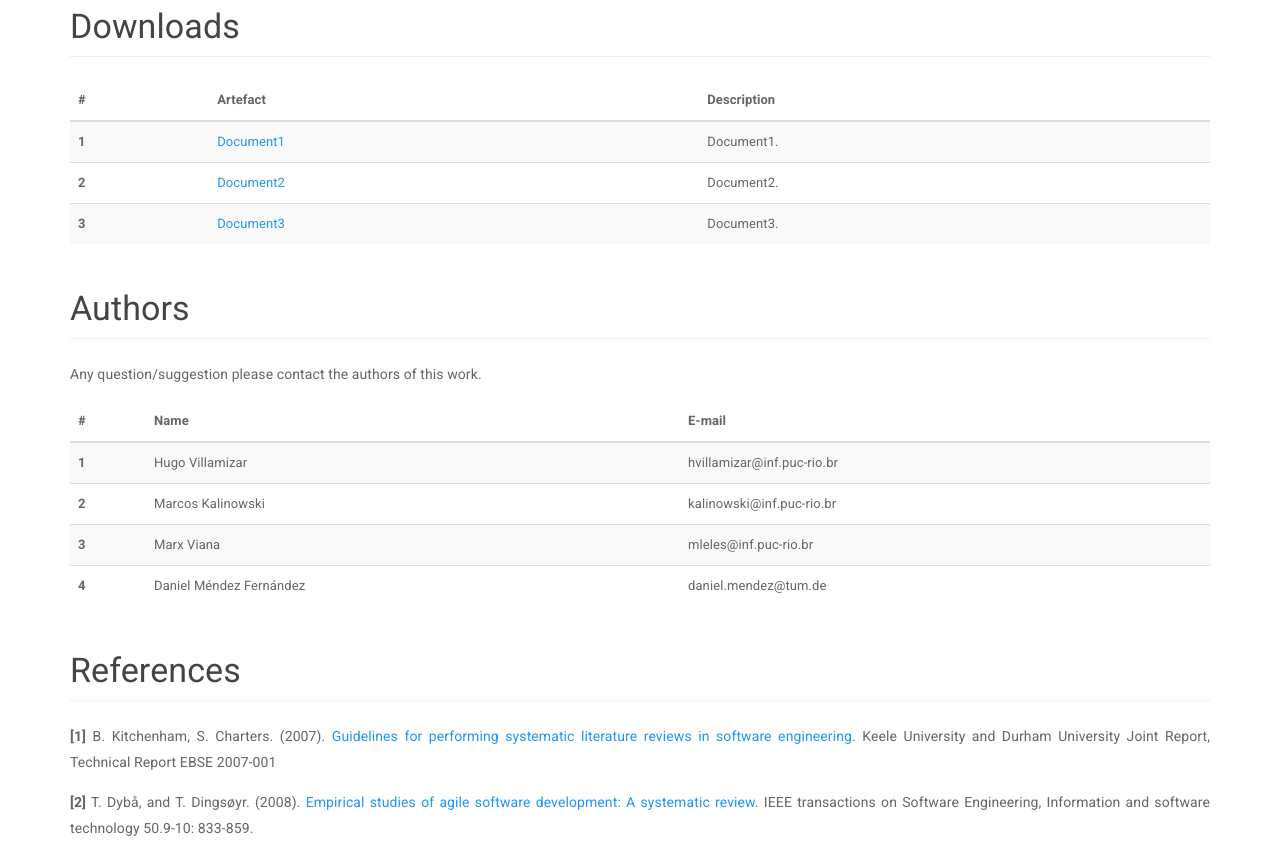
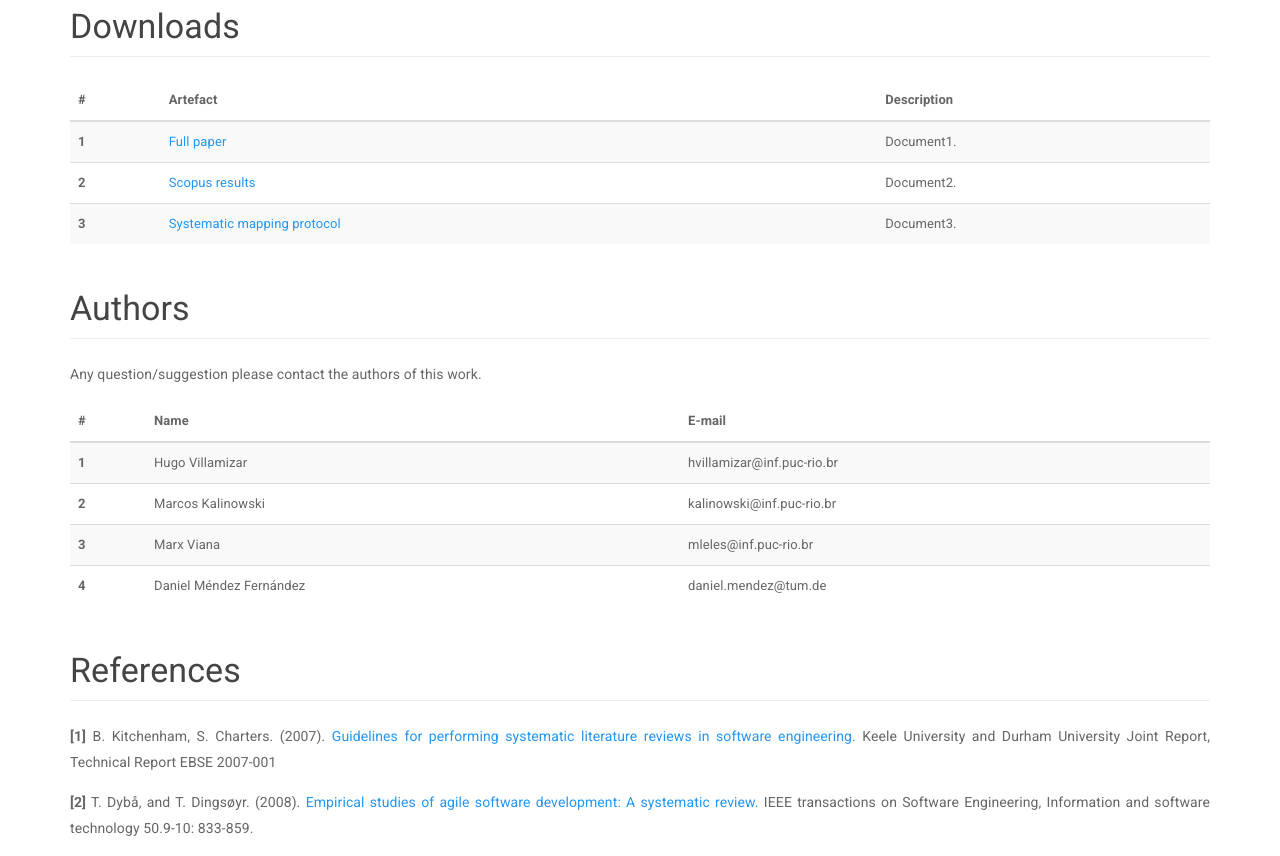
Before and after one commit to hrguarinv/SEAA2018, a plain HTML site: page index.html in a window 1280 px wide. Shown: the part 4840-5696 px from the top of the page. Drawn offline with Linux system fonts and the light colour scheme.

Commit message:
Update index.html

```diff
--- a/index.html
+++ b/index.html
@@ -304,17 +304,17 @@
             <tbody>
                 <tr>
                     <th scope="row">1</th>
-                    <td> <a href="download/Document1.pdf" target="_blank">Document1 </a></td>
+                    <td> <a href="download/SEAA2018_Submitted.pdf" target="_blank">Full paper</a></td>
                     <td> Document1.
 		   </tr>
                 <tr>
                     <th scope="row">2</th>
-                    <td> <a href="download/Document2.pdf" target="_blank">Document2</a></td>
+                    <td> <a href="download/scopus_SRE_Agility.bib" target="_blank">Scopus results</a></td>
                     <td> Document2.
 		   </tr>
                 <tr>
                     <th scope="row">3</th>
-                    <td> <a href="download/Document3.pdf" target="_blank">Document3</a></td>
+                    <td> <a href="download/MappingStudy_Overview.xlsx" target="_blank">Systematic mapping protocol</a></td>
              <td> Document3.
 		       </tr>
 
```
